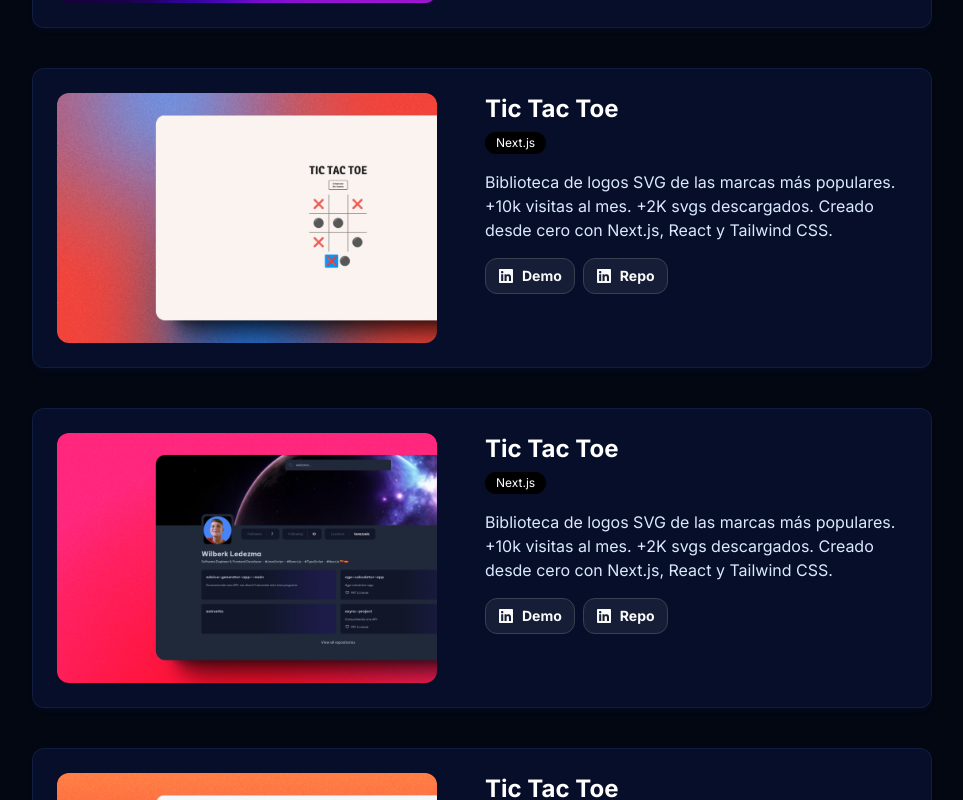
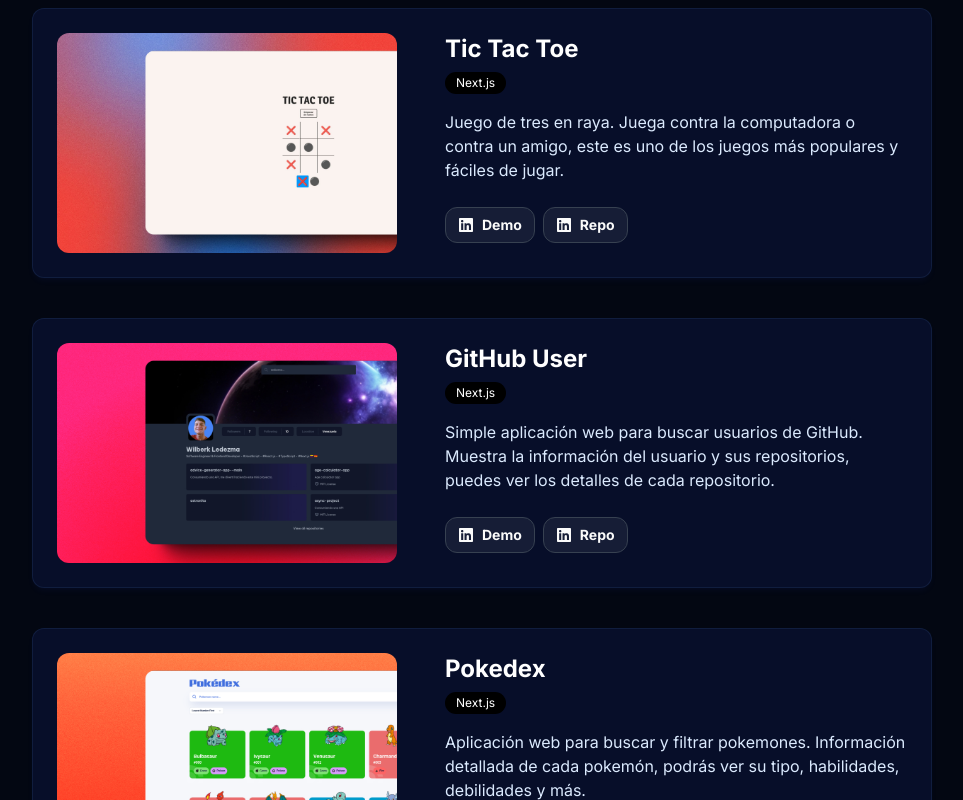
Before and after one commit to webzma/new-webzma-portfolio, a Next.js app: page / in a window 1280 px wide. Shown: the part 2220-3020 px from the top of the page, without its empty margins (108-1071 px from the left). Built offline with nearby package versions, Linux system fonts and the light colour scheme.

Commit message:
feat: enhance ProjectCard component with new layout and buttons, and update project descriptions

```diff
--- a/src/app/components/ProjectCard/ProjectCard.tsx
+++ b/src/app/components/ProjectCard/ProjectCard.tsx
@@ -1,3 +1,7 @@
+import { Badge } from "@/components/ui/badge";
+import { Button } from "@/components/ui/button";
+import { FaLinkedin } from "react-icons/fa6";
+
 interface ProjectCardProps {
   project: {
     title: string;
@@ -11,12 +15,40 @@ interface ProjectCardProps {
 
 export const ProjectCard: React.FC<ProjectCardProps> = ({ project }) => {
   return (
-    <div className="relative min-w-[380px] h-[250px]">
-      <img
-        src={project.image}
-        alt={project.title}
-        className="object-cover w-full h-full rounded-xl"
-      />
+    <div className="max-w-[920px] w-[90%] flex gap-x-12 bg-[#324ef0]/10  border  p-6 rounded-xl border-blue-400/10 shadow-md shadow-[#324ef0]/5">
+      <div className="relative min-w-[340px] h-[220px]">
+        <img
+          src={project.image}
+          alt={project.title}
+          className="object-cover w-full h-full rounded-xl"
+        />
+      </div>
+
+      <div className="flex flex-col">
+        <h2 className="text-white text-2xl font-bold mb-1">{project.title}</h2>
+        <div className="mb-4">
+          <Badge className="bg-black text-white font-normal">Next.js</Badge>
+        </div>
+
+        <p className="text-blue-100">{project.description}</p>
+
+        <div className="mt-4 gap-x-2 items-center flex flex-1">
+          <Button
+            size="sm"
+            className="bg-gray-400/10 border border-gray-700 rounded-xl  hover:bg-gray-400/20 font-bold"
+          >
+            <FaLinkedin />
+            Demo
+          </Button>
+          <Button
+            size="sm"
+            className="bg-gray-400/10 border border-gray-700 rounded-xl  hover:bg-gray-400/20 font-bold"
+          >
+            <FaLinkedin />
+            Repo
+          </Button>
+        </div>
+      </div>
     </div>
   );
 };
--- a/src/app/page.tsx
+++ b/src/app/page.tsx
@@ -1,51 +1,60 @@
 import { Hero } from "./components/Hero";
 import { Section } from "./components/Section";
 import { ProjectCard } from "./components/ProjectCard/ProjectCard";
-import { Badge } from "@/components/ui/badge";
-import { Button } from "@/components/ui/button";
-import { FaLinkedin } from "react-icons/fa6";
 
 const projects = [
   {
+    id: 1,
     title: "Countries App",
     description:
-      "Aplicación web para buscar y filtrar países. Información detallada de cada país.",
+      "Aplicación web para buscar y filtrar países. Información detallada de cada país, podrás ver la población, idioma, moneda y más.",
     technologies: ["HTML", "CSS", "JavaScript", "Tailwind CSS", "React"],
     image: "/countries.jpeg",
     demo: "https://webzma.github.io/countries-app/",
     github: "https://github.com/webzma/countries-app",
   },
   {
+    id: 2,
     title: "Todo App",
     description:
-      "Aplicación web para gestionar tareas. Filtrar por estado y fecha de creación.",
+      "Aplicación web para gestionar tareas. Filtrar por estado, marcar como completada y eliminar tareas, está diseñada para ser utilizada en dispositivos móviles también.",
     technologies: ["HTML", "CSS", "JavaScript", "Tailwind CSS", "React"],
     image: "/todoapp.jpeg",
     demo: "https://webzma-todoapp.vercel.app/",
     github: "https://github.com/webzma/todo-app",
   },
   {
+    id: 3,
     title: "Tic Tac Toe",
     description:
-      "Juego de tres en raya. Juega contra la computadora o contra un amigo.",
+      "Juego de tres en raya. Juega contra la computadora o contra un amigo, este es uno de los juegos más populares y fáciles de jugar.",
     technologies: ["HTML", "CSS", "JavaScript", "React"],
     image: "/tictactoe.jpeg",
     demo: "https://webzma-todoapp.vercel.app/",
     github: "https://github.com/webzma/todo-app",
   },
   {
-    title: "Tic Tac Toe",
+    id: 4,
+    title: "GitHub User",
     description:
-      "Juego de tres en raya. Juega contra la computadora o contra un amigo.",
-    technologies: ["HTML", "CSS", "JavaScript", "React"],
+      "Simple aplicación web para buscar usuarios de GitHub. Muestra la información del usuario y sus repositorios, puedes ver los detalles de cada repositorio.",
+    technologies: [
+      "HTML",
+      "CSS",
+      "Tailwind CSS",
+      "JavaScript",
+      "React",
+      "Next.js",
+    ],
     image: "/github-user.jpeg",
     demo: "https://webzma-todoapp.vercel.app/",
     github: "https://github.com/webzma/todo-app",
   },
   {
-    title: "Tic Tac Toe",
+    id: 5,
+    title: "Pokedex",
     description:
-      "Juego de tres en raya. Juega contra la computadora o contra un amigo.",
+      "Aplicación web para buscar y filtrar pokemones. Información detallada de cada pokemón, podrás ver su tipo, habilidades, debilidades y más.",
     technologies: ["HTML", "CSS", "JavaScript", "React"],
     image: "/pokedex.jpeg",
     demo: "https://webzma-todoapp.vercel.app/",
@@ -109,46 +118,7 @@ export default function Home() {
       <Section subtitle="Proyectos destacados">
         <div className="grid grid-cols-1 gap-y-10">
           {projects.map((project) => (
-            <div
-              key={project.title}
-              className="max-w-[920px] w-[90%] flex gap-x-12 bg-[#324ef0]/10  border  p-6 rounded-xl border-blue-400/10 shadow-md shadow-[#324ef0]/5"
-            >
-              <ProjectCard project={project} />
-
-              <div className="flex flex-col">
-                <h2 className="text-white text-2xl font-bold mb-1">
-                  {project.title}
-                </h2>
-                <div className="mb-4">
-                  <Badge className="bg-black text-white font-normal">
-                    Next.js
-                  </Badge>
-                </div>
-
-                <p className="text-blue-100">
-                  Biblioteca de logos SVG de las marcas más populares. +10k
-                  visitas al mes. +2K svgs descargados. Creado desde cero con
-                  Next.js, React y Tailwind CSS.
-                </p>
-
-                <div className="mt-4 flex gap-x-2 items-center">
-                  <Button
-                    size="sm"
-                    className="bg-gray-400/10 border border-gray-700 rounded-xl  hover:bg-gray-400/20 font-bold"
-                  >
-                    <FaLinkedin />
-                    Demo
-                  </Button>
-                  <Button
-                    size="sm"
-                    className="bg-gray-400/10 border border-gray-700 rounded-xl  hover:bg-gray-400/20 font-bold"
-                  >
-                    <FaLinkedin />
-                    Repo
-                  </Button>
-                </div>
-              </div>
-            </div>
+            <ProjectCard key={project.id} project={project} />
           ))}
         </div>
       </Section>
```
